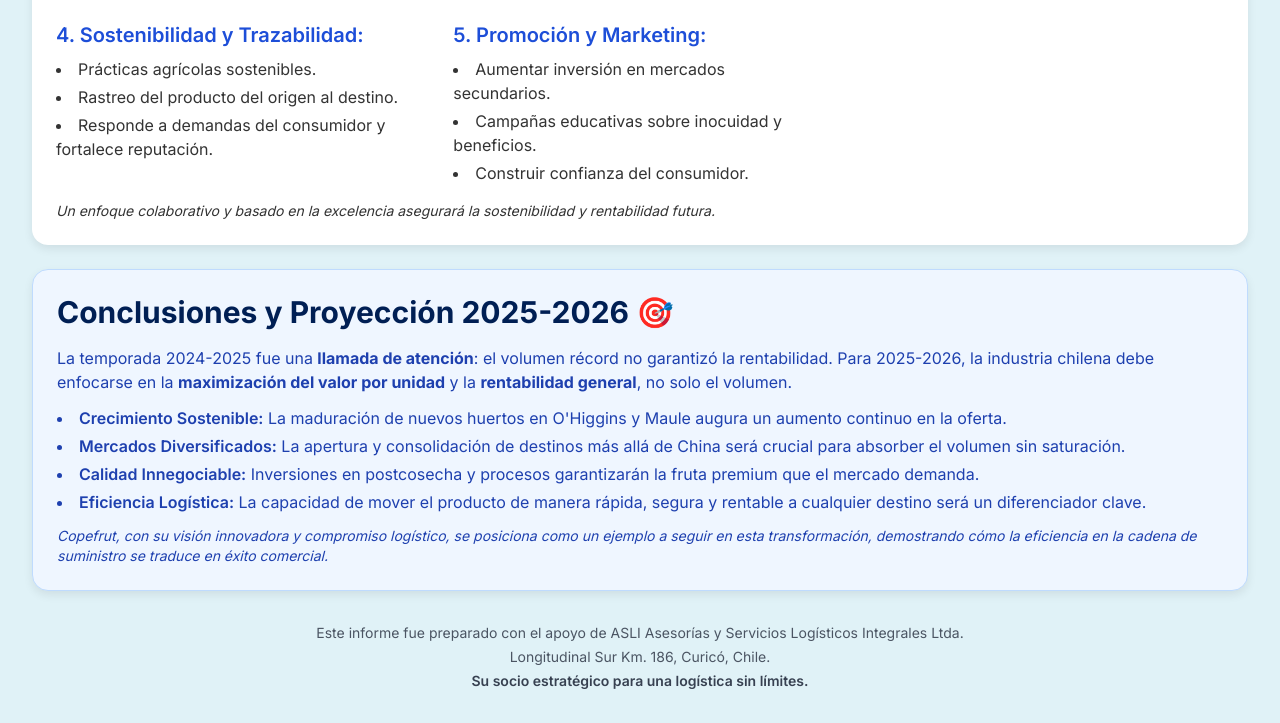
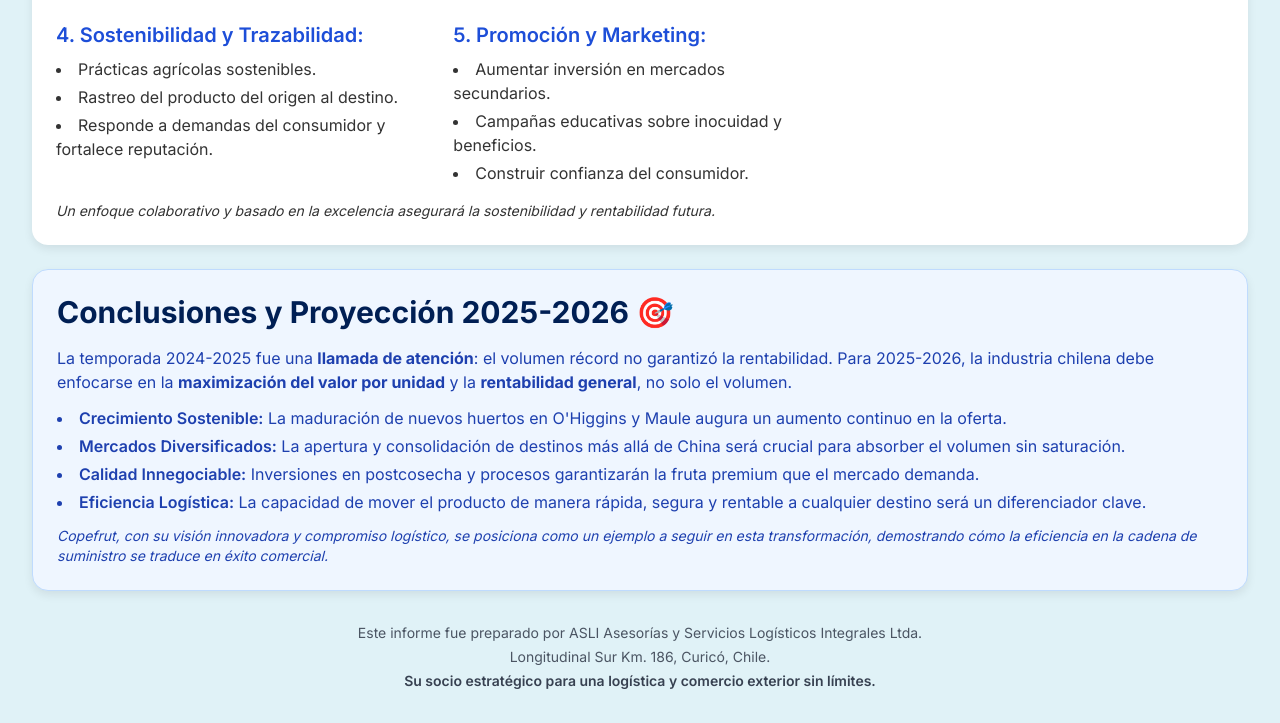
Before and after one commit to asli-logistica/informes, a plain HTML site: page index.html in a window 1280 px wide. Shown: the part 2805-3528 px from the top of the page. Drawn offline with nearby package versions, Linux system fonts and the light colour scheme.

Commit message:
Update index.html

```diff
--- a/index.html
+++ b/index.html
@@ -307,9 +307,9 @@
 
         <!-- Footer Section -->
         <div class="text-center mt-8 text-gray-600 text-sm">
-            <p>Este informe fue preparado con el apoyo de ASLI Asesorías y Servicios Logísticos Integrales Ltda.</p>
+            <p>Este informe fue preparado por ASLI Asesorías y Servicios Logísticos Integrales Ltda.</p>
             <p class="mt-1">Longitudinal Sur Km. 186, Curicó, Chile.</p>
-            <p class="mt-1 font-semibold text-gray-700">Su socio estratégico para una logística sin límites.</p>
+            <p class="mt-1 font-semibold text-gray-700">Su socio estratégico para una logística y comercio exterior sin límites.</p>
         </div>
     </div>
 </body>
```
